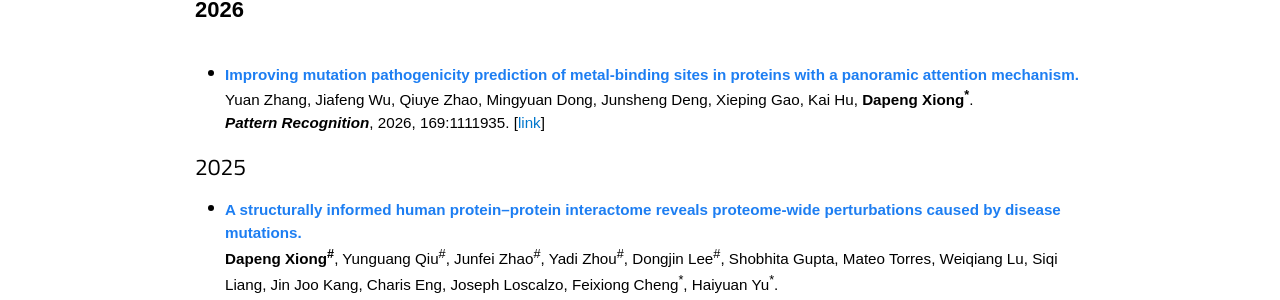
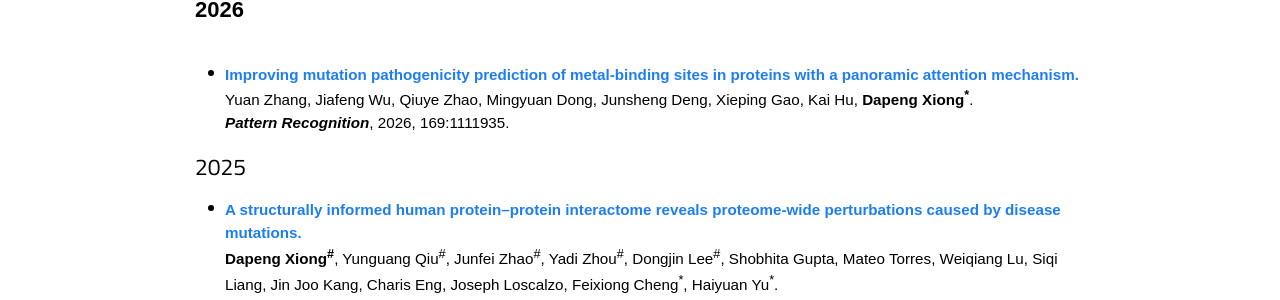
Before and after one commit to dapeng-xiong/dapeng-xiong.github.io, a Jekyll site: the page built from Publications.md, in a window 1280 px wide. Shown: the part 200-500 px from the top of the page. Built offline with Jekyll 4.4.1, drawn with Linux system fonts in a browser that asks for light colours; nearby versions of some CDN libraries; some web fonts are replaced.

Commit message:
Update Publications.md

```diff
--- a/Publications.md
+++ b/Publications.md
@@ -15,26 +15,26 @@
   <li>
     <a href='https://www.sciencedirect.com/science/article/pii/S0031320325005953' target='_blank'><text class='text_title'>Improving mutation pathogenicity prediction of metal-binding sites in proteins with a panoramic attention mechanism.</text></a><br />
     Yuan Zhang, Jiafeng Wu, Qiuye Zhao, Mingyuan Dong, Junsheng Deng, Xieping Gao, Kai Hu, <text class='text_bold'>Dapeng Xiong<sup>*</sup></text>.<br />
-   <text class='text_bold'><i>Pattern Recognition</i></text>, 2026, 169:1111935. [<a href='https://www.sciencedirect.com/science/article/pii/S0031320325005953' target='_blank'>link</a>]
+   <text class='text_bold'><i>Pattern Recognition</i></text>, 2026, 169:1111935.
   </li>
 </ul>
 
 ## 2025
 <ul class='utlist'>
   <li>
-    <text class='text_title'>A structurally informed human protein–protein interactome reveals proteome-wide perturbations caused by disease mutations.</text><br />
+    <a href='https://www.nature.com/articles/s41587-024-02428-4' target='_blank'><text class='text_title'>A structurally informed human protein–protein interactome reveals proteome-wide perturbations caused by disease mutations.</text></a><br />
     <text class='text_bold'>Dapeng Xiong<sup>#</sup></text>, Yunguang Qiu<sup>#</sup>, Junfei Zhao<sup>#</sup>, Yadi Zhou<sup>#</sup>, Dongjin Lee<sup>#</sup>, Shobhita Gupta, Mateo Torres, Weiqiang Lu, Siqi Liang, Jin Joo Kang, Charis Eng, Joseph Loscalzo, Feixiong Cheng<sup>*</sup>, Haiyuan Yu<sup>*</sup>.<br />
     <text class='text_bold'><i>Nature Biotechnology</i></text>, 2025, 43:1510-1524. [<a href='https://www.nature.com/articles/s41587-024-02428-4' target='_blank'>link</a>]
   </li>
 
    <li>
-    <text class='text_title'>PILOT: Deep Siamese network with hybrid attention improves prediction of mutation impact on protein stability.</text><br />
+    <a href='https://www.sciencedirect.com/science/article/pii/S0893608025003557' target='_blank'><text class='text_title'>PILOT: Deep Siamese network with hybrid attention improves prediction of mutation impact on protein stability.</text></a><br />
     Yuan Zhang, Junsheng Deng, Mingyuan Dong, Jiafeng Wu, Qiuye Zhao<sup>*</sup>, Xieping Gao<sup>*</sup>, <text class='text_bold'>Dapeng Xiong<sup>*</sup></text>.<br />
    <text class='text_bold'><i>Neural Networks</i></text>, 2025, 188:107476. [<a href='https://www.sciencedirect.com/science/article/pii/S0893608025003557' target='_blank'>link</a>]
   </li>
 
   <li>
-    <text class='text_title'>PyPropel: a Python-based tool for efficiently processing and characterising protein data.</text><br />
+    <a href='https://link.springer.com/article/10.1186/s12859-025-06079-3' target='_blank'><text class='text_title'>PyPropel: a Python-based tool for efficiently processing and characterising protein data.</text></a><br />
     Jianfeng Sun<sup>*</sup>, Jinlong Ru, Adam P. Cribbs, <text class='text_bold'>Dapeng Xiong<sup>*</sup></text>.<br />
    <text class='text_bold'><i>BMC Bioinformatics</i></text>, 2025, 26:70. [<a href='https://link.springer.com/article/10.1186/s12859-025-06079-3' target='_blank'>link</a>]
   </li>
```
